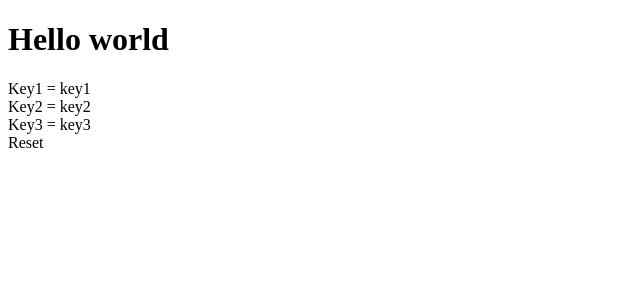
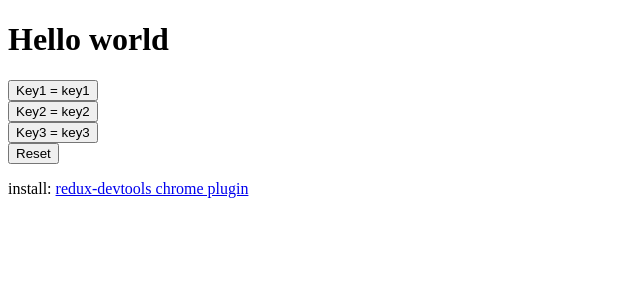
Before and after one commit to eavMarshall/Plain-store, a React app: page / in a window 1280 px wide. Shown: the top 300 px of the page, without its empty margins (0-640 px from the left). Built offline with nearby package versions, Linux system fonts and the light colour scheme.

Commit message:
Tidy up the html

```diff
--- a/src/App.js
+++ b/src/App.js
@@ -11,10 +11,15 @@ const App = () => {
     return <div>
         <h1>Hello world</h1>
 
-        <div onClick={() => AppStore.setState({key1: "I'm clicked!!"})}>Key1 = {key1}</div>
-        <div onClick={() => AppStore.setState({key2: "I'm clicked!!"})}>Key2 = {key2}</div>
-        <div onClick={() => AppStore.setState({key3: "I'm clicked!!"})}>Key3 = {key3}</div>
-        <div onClick={() => AppStore.resetStore()}>Reset</div>
+        <button onClick={() => AppStore.setState({key1: "I'm clicked!!"})}>Key1 = {key1}</button>
+        <br/>
+        <button onClick={() => AppStore.setState({key2: "I'm clicked!!"})}>Key2 = {key2}</button>
+        <br/>
+        <button onClick={() => AppStore.setState({key3: "I'm clicked!!"})}>Key3 = {key3}</button>
+        <br/>
+        <button onClick={() => AppStore.resetStore()}>Reset</button>
+        <br/>
+        <p>install: <a href="https://chrome.google.com/webstore/detail/redux-devtools/lmhkpmbekcpmknklioeibfkpmmfibljd?hl=en">redux-devtools chrome plugin</a></p>
     </div>
 };
 
```
